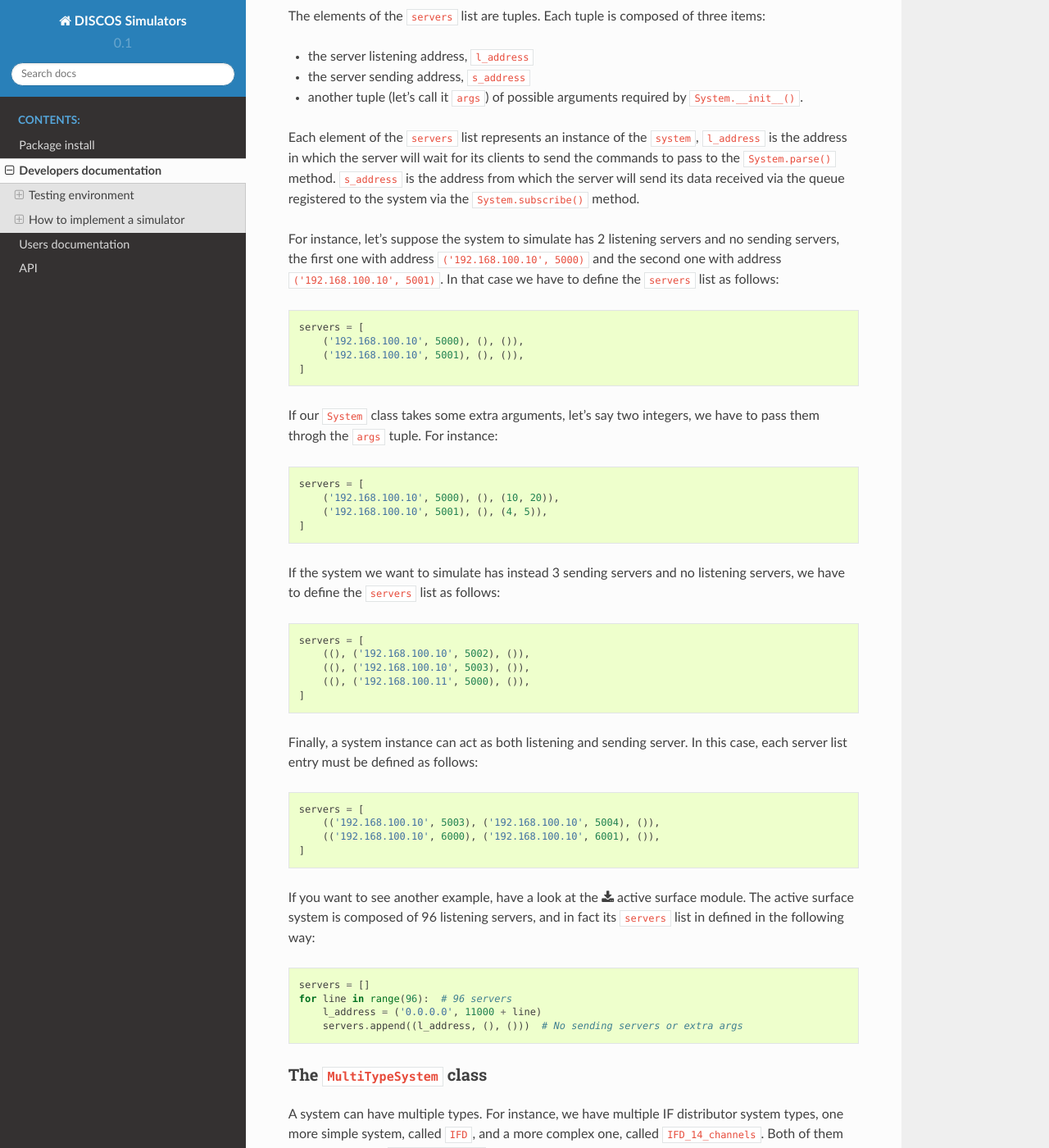
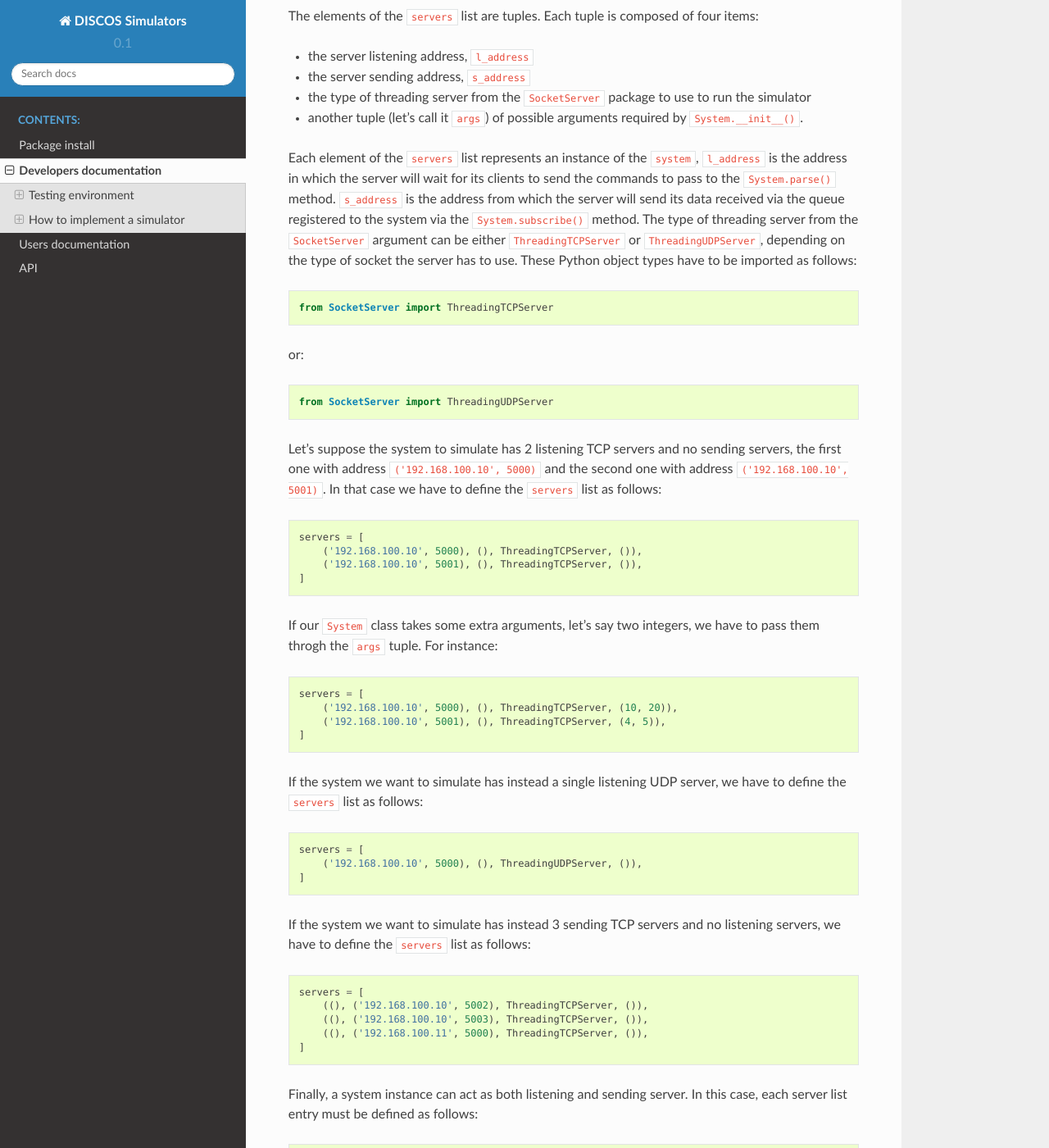
Before and after one commit to discos/simulators, a Sphinx documentation site: the page built from doc/developers.rst, in a window 1280 px wide and 1400 px high, scrolled down 4059 px. Shown: the whole window at 82% size. Built offline with Sphinx 7.4.7 and the Read the Docs theme 2.0.0, drawn with Linux system fonts in a browser that asks for light colours; some of the changed text lies outside the part shown.

Commit message:
Updated documentation and fixed a minor issue with the ACU simulator

```diff
--- a/doc/developers.rst
+++ b/doc/developers.rst
@@ -217,10 +217,12 @@ The ``servers`` list
 --------------------
 
 The elements of the ``servers`` list are tuples.  Each tuple is composed
-of three items:
+of four items:
 
 * the server listening address, ``l_address``
 * the server sending address, ``s_address``
+* the type of  threading server from the ``SocketServer`` package to use to run
+  the simulator
 * another tuple (let's call it ``args``) of possible arguments required
   by ``System.__init__()``.
 
@@ -229,51 +231,68 @@ Each element of the ``servers`` list represents an instance of the ``system``,
 to send the commands to pass to the ``System.parse()`` method. ``s_address`` is
 the address from which the server will send its data received via the queue
 registered to the system via the ``System.subscribe()`` method.
+The type of threading server from the ``SocketServer`` argument can be either
+``ThreadingTCPServer`` or ``ThreadingUDPServer``, depending on the type of
+socket the server has to use. These Python object types have to be imported as
+follows::
 
-For instance, let's suppose the system to simulate has 2 listening servers
-and no sending servers, the first one with address ``('192.168.100.10', 5000)``
-and the second one with address ``('192.168.100.10', 5001)``.  In that case
-we have to define the ``servers`` list as follows::
+    from SocketServer import ThreadingTCPServer
+
+or::
+
+    from SocketServer import ThreadingUDPServer
+
+Let's suppose the system to simulate has 2 listening TCP servers and no sending
+servers, the first one with address ``('192.168.100.10', 5000)`` and the second
+one with address ``('192.168.100.10', 5001)``.  In that case we have to define
+the ``servers`` list as follows::
 
     servers = [
-        ('192.168.100.10', 5000), (), ()),
-        ('192.168.100.10', 5001), (), ()),
+        ('192.168.100.10', 5000), (), ThreadingTCPServer, ()),
+        ('192.168.100.10', 5001), (), ThreadingTCPServer, ()),
     ]
 
 If our ``System`` class takes some extra arguments, let's say two integers,
 we have to pass them throgh the ``args`` tuple.  For instance::
 
     servers = [
-        ('192.168.100.10', 5000), (), (10, 20)),
-        ('192.168.100.10', 5001), (), (4, 5)),
+        ('192.168.100.10', 5000), (), ThreadingTCPServer, (10, 20)),
+        ('192.168.100.10', 5001), (), ThreadingTCPServer, (4, 5)),
     ]
 
-If the system we want to simulate has instead 3 sending servers and no listening
-servers, we have to define the ``servers`` list as follows::
+If the system we want to simulate has instead a single listening UDP server, we
+have to define the ``servers`` list as follows::
 
     servers = [
-        ((), ('192.168.100.10', 5002), ()),
-        ((), ('192.168.100.10', 5003), ()),
-        ((), ('192.168.100.11', 5000), ()),
+        ('192.168.100.10', 5000), (), ThreadingUDPServer, ()),
+    ]
+
+If the system we want to simulate has instead 3 sending TCP servers and no
+listening servers, we have to define the ``servers`` list as follows::
+
+    servers = [
+        ((), ('192.168.100.10', 5002), ThreadingTCPServer, ()),
+        ((), ('192.168.100.10', 5003), ThreadingTCPServer, ()),
+        ((), ('192.168.100.11', 5000), ThreadingTCPServer, ()),
     ]
 
 Finally, a system instance can act as both listening and sending server. In this case,
 each server list entry must be defined as follows::
 
     servers = [
-        (('192.168.100.10', 5003), ('192.168.100.10', 5004), ()),
-        (('192.168.100.10', 6000), ('192.168.100.10', 6001), ()),
+        (('192.168.100.10', 5003), ('192.168.100.10', 5004), ThreadingTCPServer, ()),
+        (('192.168.100.10', 6000), ('192.168.100.10', 6001), ThreadingTCPServer, ()),
     ]
 
 If you want to see another example, have a look at the
 :download:`active surface <../simulators/active_surface/__init__.py>` module.
-The active surface system is composed of 96 listening servers, and in fact
+The active surface system is composed of 96 listening TCP servers, and in fact
 its ``servers`` list in defined in the following way::
 
     servers = []
     for line in range(96):  # 96 servers
         l_address = ('0.0.0.0', 11000 + line)
-        servers.append((l_address, (), ()))  # No sending servers or extra args
+        servers.append((l_address, (), ThreadingTCPServer, ()))  # No sending servers or extra args
 
 
 The ``MultiTypeSystem`` class
```
Also changed, not shown: 2 other files.
